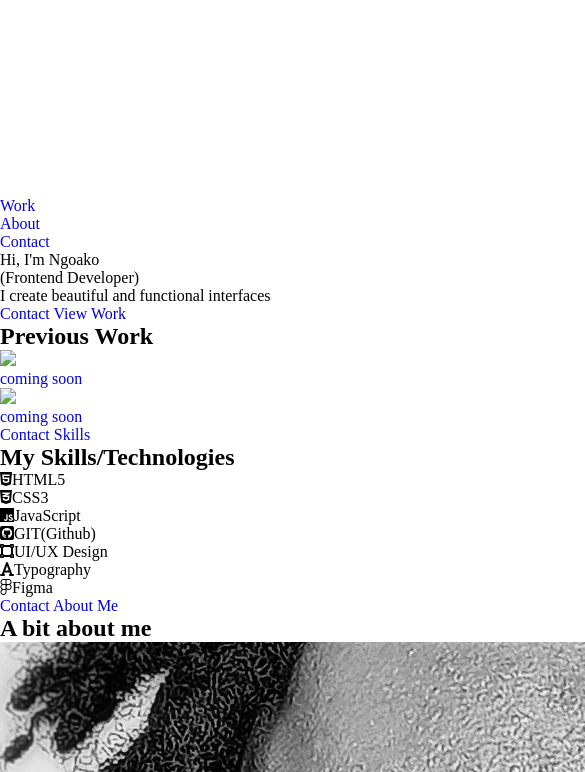
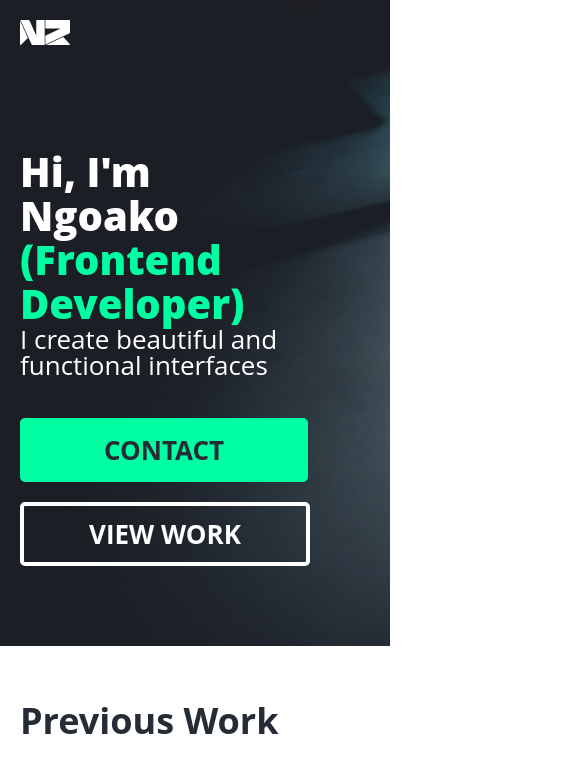
Before and after one commit to Ngoakor12/ngoakor12.github.io, a plain HTML site: page index.html in a window 390 px wide. Shown: the top 772 px of the page, 585 px wide, since content can reach past the window. Drawn offline with Linux system fonts and the light colour scheme; files whose address does not match are found by name.

Commit message:
styled base look and mobile version

```diff
--- a/css/style.css
+++ b/css/style.css
@@ -1,8 +1,8 @@
 /*variables*/
-
 :root {
     --primary: #00FFA3;
     --secondary: #252C35;
+    --grey: #E0E0E0;
 }
 
 
@@ -20,53 +20,338 @@
 
 @font-face {
     font-family: 'open-sans-bold';
-    src: url('/fonts/OpenSans-Bold.ttf ') format('ttf');
+    src: url('../fonts/OpenSans-Bold.ttf') format('ttf');
 }
 
 @font-face {
     font-family: 'open-sans-extrabold';
-    src: url('/fonts/OpenSans-ExtraBold.ttf ') format('ttf');
+    src: url('/fonts/OpenSans-ExtraBold.ttf') format('ttf');
 }
+.primary-btn{
+    font-family: "open sans";
+    font-weight: bold;
+}
+.secondary-btn{
+    font-family: "open sans";
+    font-weight: bold;
+}
+body{
+    font-family: 'Open Sans',sans-serif;
+}
+.hero-heading{
+    font-size: 40px;
+    font-weight: 800;
+    line-height: 44px;
+}
+.hero-heading span{
+    color: var(--primary);
+}
+.hero-description{
+    line-height: 100%;
+}
+.primary-btn,.secondary-btn{
+    font-size: 26px;
+    font-weight: bold;
+}
+a,li,p i{
+    color: var(--grey);
 
+}
+#work p,#work h1 #about h1 {
+    color: var(--secondary);
+}
+p{font-size: 26px;}
 
 /*reset*/
-
+*{
+    box-sizing: border-box;
+}
 li {
     list-style-type: none;
 }
 
-body,p,a,ul,li,h1,figure,input {
+body,p,a,ul,li {
     margin: 0;
     padding: 0;
     text-decoration: none;
 }
+#about p{
+    font-size: 18px;
+}
 
 
 /*base styling*/
+body{
+    font-size: 20px;
+    width: 100%;
+    max-width: 100%;
+    margin: 0 auto;
+    min-width: 360px;
+}
+ #hero{
+    max-width: 100%;
+    margin: 0 auto;
 
-/*.primary-btn {
-    background-color: #00FFA3;
-    color: #252C35;
+}
+.logo{
+    max-width: 70px;
+    padding-top: 10px;
+    padding-left: 20px;
+}
+
+#skills,#contact{
+    background: var(--secondary);
+    color: white;
+}
+header{
+    position: absolute;
+    top: 0px;
+    left: 0px;
+    margin-top: 10px;
+}
+#hero {
+    background-image: url("/media/android-bg.jpg");
+    height: auto;
+    background-position: center;
+    background-repeat: no-repeat;
+    background-size: cover;
+    padding-top: 150px;
+    padding-bottom: 50px;
+    color: white;
+  }
+.primary-btn{
+    background: var(--primary);
+    color: var(--secondary);
+    border: var(--primary) 4px solid;
     border-radius: 5px;
-    padding: 20px 80px;
+    padding: 10px 80px;
     text-transform: uppercase;
+    display: inline-block;
+}
 
-}*/
+.primary-btn:hover{
+    background: var(--secondary);
+    color: var(--primary);
+    border: var(--secondary) 4px solid;
+}
+#hero .primary-btn:hover,#skills .primary-btn:hover,#contact .primary-btn:hover{
+    background: none;
+    color: white;
+    border: var(--primary) 4px solid;
+}
+.secondary-btn{
+    background: none;
+    color: var(--secondary);
+    border: var(--secondary) 4px solid;
+    border-radius: 5px;
+    padding: 10px 65px;
+    text-transform: uppercase;
+    display: inline-block;
+}
+#hero .secondary-btn, #skills .secondary-btn{
+    background: none;
+    color: white;
+    border: white 4px solid;
+}
+
+#about a.secondary-btn{
+    padding: 10px 89px;
+}
+#skills a.secondary-btn{
+    padding: 10px 73px;
+}
+#work a.secondary-btn{
+    padding: 10px 100px;
+}
+.secondary-btn:hover{
+    background: var(--primary);
+    color: var(--secondary);
+    border: var(--primary) 4px solid;
+ }
+#hero .secondary-btn:hover,#skills .secondary-btn:hover{
+    background: var(--primary);
+    color: var(--secondary);
+    border: var(--primary) 4px solid;
+ }
+
+ .work-items{
+     display: grid;
+     grid-template-columns: repeat(12,1fr);
+     gap: 20px;
+ }
+ #work h1{
+     font-size: 36px;
+     padding-left: 20px;
+     color: var(--secondary);
+ }
+ .work-items img{
+    max-width: 100%;
+    border-radius: 5px;
+ }
+ .work-items a{
+    text-align: left;
+    padding: 20px;
+    background: var(--grey);
+    border-radius: 5px;
+ }
+ .work-items a:nth-child(1){
+     grid-column: 2/10;
+     grid-row: 1;
+ }
+ .work-items a:nth-child(2){
+    grid-column: 2/10;
+    grid-row: 2;
+}
+#skills h1{
+    font-size: 36px;
+
+}
+.about{
+    display: grid;
+    padding-left: 20px;
+}
+.about h1{
+    grid-column: 2/10;
+    grid-row: 1;
+    color: var(--secondary);
+    font-size: 36px;
+}
+.about img{
+    max-width: 83%;
+    border-radius: 5px;
+    grid-column: 2/10;
+    grid-row: 2;
+
+}
+.about p{
+    max-width: 83%;
+    grid-column: 2/10;
+    grid-row: 3;
+    padding: 20px 0;
+    line-height: 30px;
+}
+
+#work,#skills,#about,#contact{
+    padding-top: 20px;
+    padding-bottom: 20px;
+}
+.primary-btn,.secondary-btn{
+    margin: 10px 20px;
+}
+p.hero-heading,p.hero-description{
+    width: 300px;
+    padding-left: 20px;
+}
+p.hero-heading:nth-child(2){
+    color: var(--primary);
+}
+.hero-description{
+    padding-bottom: 30px;
+}
+#hero a.secondary-btn{
+    margin-bottom: 30px;
+}
+#skills h1,#skills p{
+    padding-left: 20px;
+    width: 300px;
+}
+#skills p{
+    padding: 10px 20px;
+}
+#skills i{
+    padding-right: 10px;
+}
+#contact{
+    padding: 30px 20px;
+}
+#contact h1{
+    font-size: 36px;
+}
+#contact p{
+    font-size: 18px;
+    padding-bottom: 10px;
+}
+#contact p.contact-option1{
+    margin-bottom: 0;
+    font-weight: bold;
+}
+input.primary-btn{
+    margin:10px 0;
+}
+#contact form{
+    max-width: 400px;
+
+}
+#contact input,textarea{
+    width: 100%;
+    font-size: 18px;
+    width: 300px;
+    margin: 10px auto;
+    padding: 10px 20px;
+    border-radius: 4px;
+    color: var(--secondary);
+}
+form.contact-option2{
+    max-width: 600px;
+    margin: 0 auto;
+    text-align: left;
+}
+footer{
+    color: var(--secondary);
+    text-align: center;
+    padding: 20px;
+    background: var(--grey);
+}
+footer img {
+    max-width: 40px;
+    margin: 20px auto;
+    fill: var(--primary);
+}
+footer p{
+    font-size: 18px;
+
+}
+
 
 
 /*mobile styling*/
-
+nav{
+    visibility: hidden;
+}
 
 /*tablet styling*/
 
-@media screen and(min-width: 620px) {}
+@media only screen and (min-width: 620px) {
+    /*nav{
+        visibility: visible;
+    }*/
+    #work{
+        max-width: 960px;
+        margin: auto;
+    }
+    .work-items a{
+        grid-column: span 4;
+        grid-row: 1;
+        display: block;
+    }
+    p.hero-heading,p.hero-description{
+        width: 600px;
+        padding-left: 20px;
+
+    }
+}
 
 
 /*laptop styling*/
+@media only screen and (min-width: 960px) {
+    .work-items a{
+        grid-column: 2/6;
+        grid-row: 1;
+        display: block;
+    }
 
-@media screen and(min-width: 960px) {}
-
+}
 
 /*desktop styling*/
 
-@media screen and(min-width: 1200px) {}
+/*@media screen and(min-width: 1200px) {}*/
```
